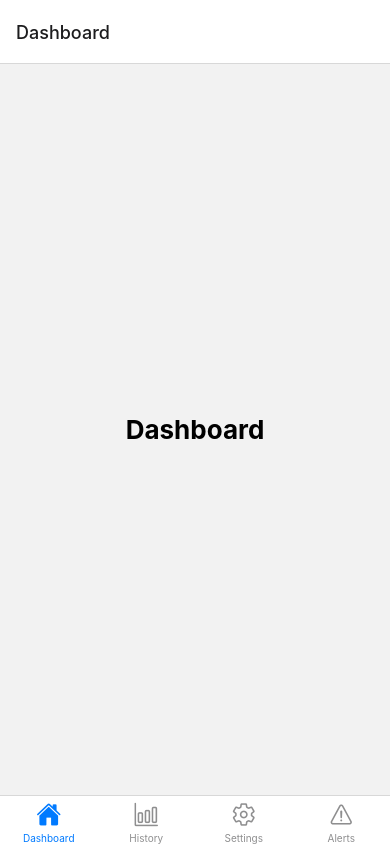
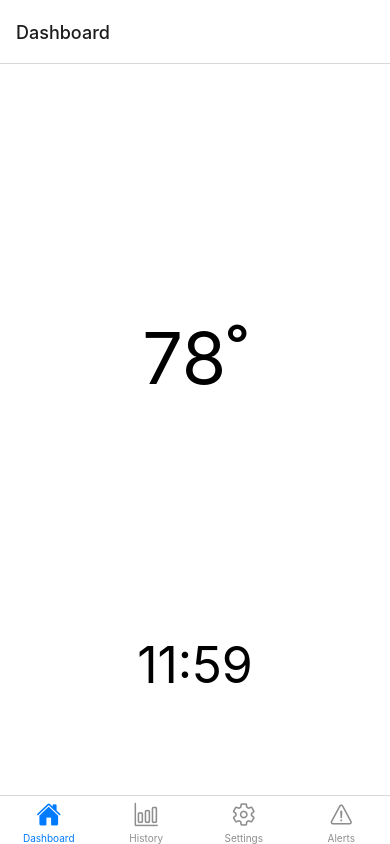
Before and after one commit to jellyymango/AQTM, a React Native app: screen / in a window 390 px wide. Built offline with nearby package versions, Linux system fonts and the light colour scheme.

Commit message:
updated dashboard.js
added primitive temperature and time containers (using fake placeholder data)

```diff
--- a/navigation/pages/dashboard.js
+++ b/navigation/pages/dashboard.js
@@ -1,12 +1,93 @@
 import * as React from 'react';
-import { View, Text } from 'react-native';
+import { View, Text, StyleSheet, useState } from 'react-native';
 
 export default function Dashboard({ navigation }) {
+    const weatherData = "78";
+    const timeData = "11:59";
+
+    return (
+
+        <View style={styles.weatherContainer}>
+
+          <View style={styles.headerContainer}>
+
+            <Text style={styles.tempText}>
+
+              {weatherData}˚
+
+            </Text>
+
+          </View>
+
+          <View
+
+            style={{
+
+              flex: 1,
+
+              justifyContent: "flex-end",
+
+              alignItems: "center",
+              //marginLeft: 30,
+
+              marginBottom: 100,
+
+            }}
+
+          >
+
+            <Text style={{ fontSize: 50, color: "black" }}>
+
+              {timeData}
+
+
+            </Text>
+
+          </View>
+
+        </View>
+
+      );
+    /*
     return (
         <View style={{ flex: 1, alignItems: 'center', justifyContent: 'center' }}>
             <Text style={{ fontSize: 26, fontWeight: 'bold' }}>
                 Dashboard
             </Text>
         </View>
-    );
+    );*/
 }
+
+const styles = StyleSheet.create({
+
+  weatherContainer: {
+
+    flex: 1,
+
+    backgroundColor: "white",
+
+    textAlign: "center",
+
+  },
+
+  headerContainer: {
+
+    flexDirection: "row",
+
+    marginTop: 250,
+
+    justifyContent: "space-around",
+
+    display: "inline-block",
+
+  },
+
+  tempText: {
+
+    fontSize: 72,
+
+    color: "#000000",
+
+  },
+
+});
```
